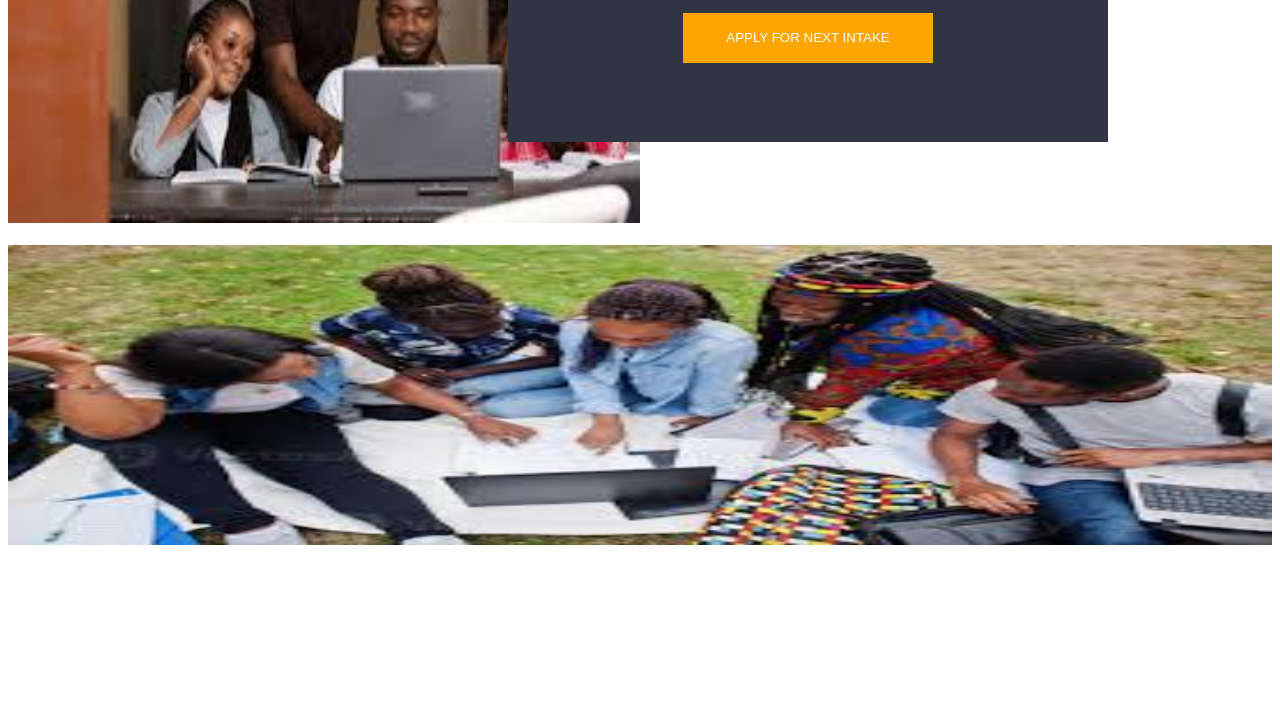
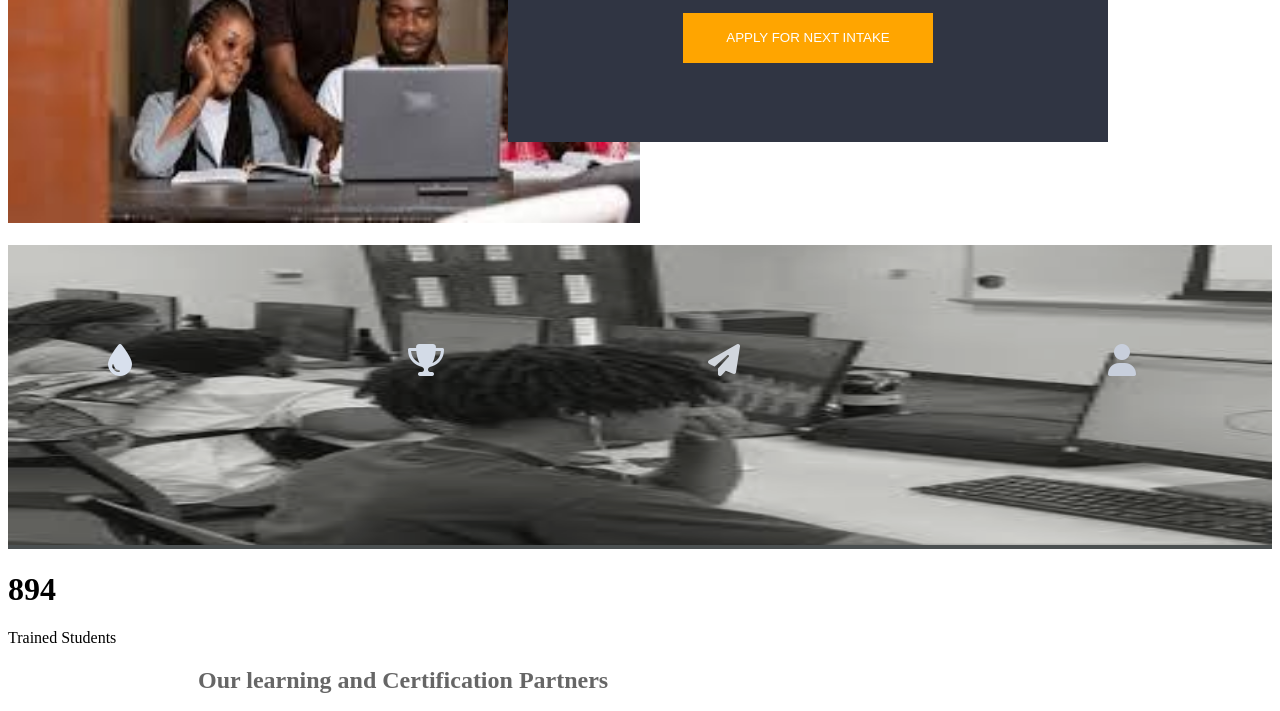
Before and after one commit to tavish-steve/web-project, a plain HTML site: page techCamp.html in a window 1280 px wide. Shown: the part 2056-2767 px from the top of the page. Before the commit the page ends 2601 px from the top, so only its background shows below. Drawn offline with Linux system fonts and the light colour scheme.

Commit message:
css changed

```diff
--- a/techCamp.html
+++ b/techCamp.html
@@ -70,7 +70,7 @@
         }
 
         .container .hero h1 span {
-            font-family: 'Segoe UI', light;
+            font-weight: 10px;
 
 
         }
@@ -335,17 +335,81 @@
 
 
         }
-        .container .hey .hi{
-            color: rgb(102,102,102);
-            padding-left: 300px;
+
+        .container .hey .hi {
+            color: rgb(102, 102, 102);
+            padding-left: 600px;
             font-size: x-large;
-        }
-        .container .nova .drop{
-        width: 300px;
-        bottom: 100%;
-        margin-top: 550px;
+            margin-right: 200px;
+            padding-left: 190px;
+
         }
 
+        .container .nova img {
+            width: 100%;
+            height: 300px;
+            opacity: 90%;
+        }
+        .container .icon .drop {
+            position: absolute;
+            top: 2400px;
+            width: 500px;
+            margin-left: 100px;
+            margin-right: 100px;
+
+        }
+
+        .container .icon .trophy {
+            position: absolute;
+            top: 2400px;
+            right: 900px;
+            left: 300px;
+            margin-left: 100px;
+            padding-right: 50px;
+            margin-left: 100px;
+            margin-right: 5px;
+
+        }
+
+        .container .icon .mes {
+            position: absolute;
+            top: 2400px;
+            right: 700px;
+            left: 700px;
+            padding-right: 50px;
+        }
+
+        .container .icon .cont {
+            position: absolute;
+            top: 2400px;
+            right: 500px;
+            left: 900px;
+            margin-right: 50px;
+            padding-left: 200px;
+        }
+        .container .what{
+
+            padding-left: 490px;
+            position: ;
+
+        }
+
+
+
+
+
+    .container .py .img{
+        width: 220px;
+        justify-content: space-between;
+    }
+    .container .butt{
+        background-color: orange;
+        color: white;
+        border: none;
+        height: 40px;
+        margin-top: 50px;
+        margin-left: 450px;
+    }
 
     </style>
 </head>
@@ -443,21 +507,43 @@
         </div>
         <br>
         <div class="nova">
-            <img src="black.jpeg" class="img5" alt="">
-            </div>
-            <div class="icon">
-
-            <a href="" class="drop"><i class="fa-solid fa-droplet fa-lg" style="color: #e1e6ef;"></i></a>
-            </div>
-
+            <img src="blacktechi.jpeg" alt="">
 
         </div>
-        <div class="hey">
-            <h2 class="hi">Our learning and Certification Partners</h2>
+        <div class="icon">
+
+            <a href="" class="drop"><i class="fa-solid fa-droplet fa-2xl" style="color:#d8e0ed;"></i></a>
+            <a href="" class="trophy"><i class="fa-solid fa-trophy fa-2xl" style="color: #d3dbe7;"></i></a>
+            <a href="" class="mes"><i class="fa-solid fa-paper-plane fa-2xl" style="color: #d1d6dd;"></i></a>
+            <a href="" class="cont"><i class="fa-solid fa-user fa-2xl" style="color: #c8cfdc;"></i></a>
+
+        </div>
+        <div class="cardi">
+            <h1><span>894</span></h1>
+            <p>Trained Students</p>
         </div>
 
 
+    <div class="hey">
+        <h2 class="hi">Our learning and Certification Partners</h2>
     </div>
+    <div class="py">
+        <img src="ibm.png" alt="" class="img">
+        <img src="python.png" alt="" class="img">
+        <img src="digital-ocean.png" alt="" class="img">
+        <img src="postgresql.png" alt="" class="img">
+        <img src="Google.png" alt="" class="img">
+    </div>
+    <button class="butt">
+        ENROLL TO CERTIFICATION TRAINING
+    </button>
+    <a href="" class="what"> <i class="fa-brands fa-whatsapp fa-2xl" style="color: #63E6BE;"></i> </a>
+    <i class="fa-brands fa-facebook fa-lg"></i>
+    <i class="fa-brands fa-instagram fa-lg"></i>
+    </div>
+
+
+
 
 </body>
 
```
Also changed, not shown: Google.png (added), blacktech.jpeg (added), blacktechi.jpeg (added), digital-ocean.png (added), ibm.png (added), postgresql.png (added), python.png (added).
